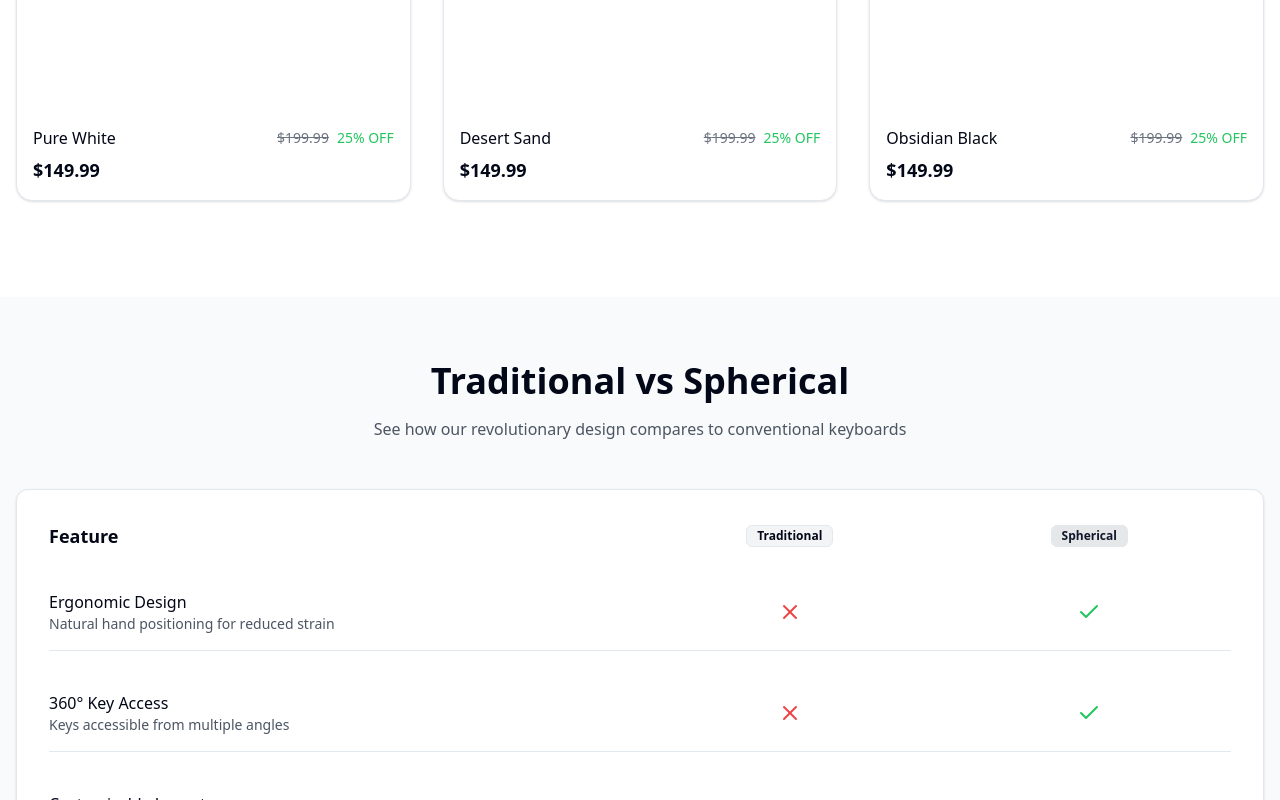
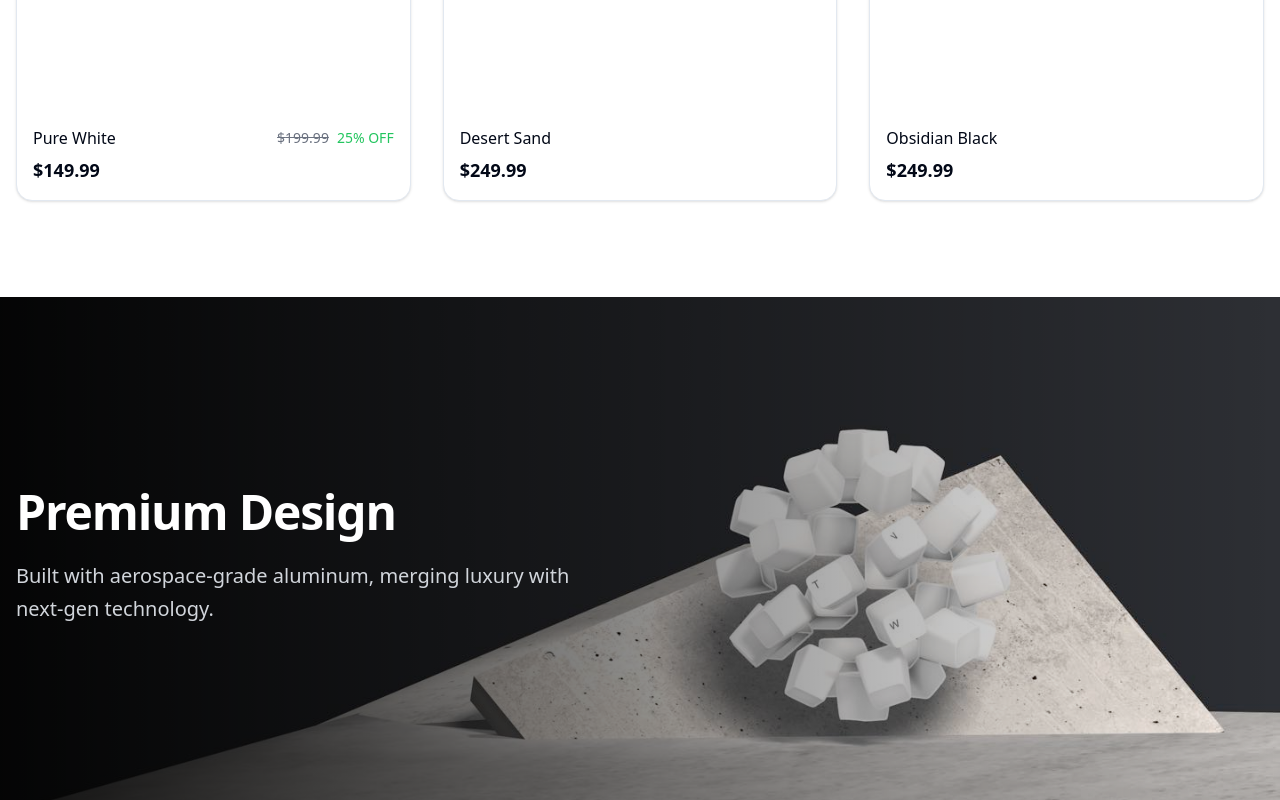
Before and after one commit to CreateWithLevi/Orbkey, a React (Vite) app: page / in a window 1280 px wide. Shown: the part 1660-2460 px from the top of the page. Built offline with nearby package versions, Linux system fonts and the light colour scheme.

Commit message:
feat: add mockup and footer

```diff
--- a/src/components/ColorVariants.tsx
+++ b/src/components/ColorVariants.tsx
@@ -29,13 +29,13 @@ const ColorVariants = ({
     {
       name: "Desert Sand",
       color: "#D2B48C",
-      price: 199.99,
+      price: 249.99,
       modelUrl: "https://prod.spline.design/4PpxJsixxPdW8CKS/scene.splinecode",
     },
     {
       name: "Obsidian Black",
       color: "black",
-      price: 199.99,
+      price: 249.99,
       modelUrl: "https://prod.spline.design/MOFIN26XJxkpcQJ1/scene.splinecode",
     },
   ],
@@ -70,27 +70,34 @@ const ColorVariants = ({
                 <div className="absolute inset-0 bg-gradient-to-b from-transparent to-black/10 opacity-0 group-hover:opacity-100 transition-opacity duration-300"></div>
                 <KeyboardModel modelUrl={variant.modelUrl} height="400px" />
                 <Badge
-                  className="absolute top-3 right-3 bg-[#22C55E] text-white border-0 font-medium px-2 py-0.5 text-xs"
+                  className={`absolute top-3 right-3 ${variant.color === "white" ? "bg-[#22C55E]" : "bg-blue-500"} text-white border-0 font-medium px-2 py-0.5 text-xs`}
                   variant="outline"
                 >
-                  25% OFF
+                  {variant.color === "white" ? "25% OFF" : "NEW"}
                 </Badge>
               </div>
               <div className="text-center">
                 <div className="flex items-center justify-between mb-1.5">
                   <span className="text-base font-medium">{variant.name}</span>
                   <div className="flex items-center gap-2">
+                    {variant.color === "white" ? (
+                      <>
                         <span className="text-sm text-gray-500 line-through">
                           ${variant.price}
                         </span>
                         <span className="text-sm font-medium text-[#22C55E]">
                           25% OFF
                         </span>
+                      </>
+                    ) : null}
                   </div>
                 </div>
                 <div className="flex items-center gap-1">
                   <span className="text-lg font-semibold">
-                    ${discountedPrice(variant.price)}
+                    $
+                    {variant.color === "white"
+                      ? discountedPrice(variant.price)
+                      : variant.price.toFixed(2)}
                   </span>
                 </div>
               </div>
--- a/src/components/Footer.tsx
+++ b/src/components/Footer.tsx
@@ -1,10 +1,90 @@
 import React from "react";
+import { motion } from "framer-motion";
 
 const Footer = () => {
   return (
-    <div className="fixed bottom-0 right-0 bg-white py-2 px-4 z-50">
-      {/* Empty footer to cover Spline watermark */}
-    </div>
+    <footer className="w-full bg-gray-900 text-white py-16">
+      <div className="max-w-7xl mx-auto px-4">
+        <div className="grid grid-cols-1 md:grid-cols-4 gap-12">
+          <motion.div
+            initial={{ opacity: 0, y: 20 }}
+            whileInView={{ opacity: 1, y: 0 }}
+            viewport={{ once: true }}
+            className="space-y-4"
+          >
+            <h3 className="text-xl font-bold">OrbKey</h3>
+            <p className="text-gray-400 text-sm">
+              Revolutionizing typing with spherical ergonomics and premium
+              design.
+            </p>
+          </motion.div>
+
+          <motion.div
+            initial={{ opacity: 0, y: 20 }}
+            whileInView={{ opacity: 1, y: 0 }}
+            viewport={{ once: true }}
+            transition={{ delay: 0.1 }}
+            className="space-y-4"
+          >
+            <h4 className="text-sm font-semibold uppercase tracking-wider">
+              Product
+            </h4>
+            <ul className="space-y-2 text-gray-400">
+              <li>Features</li>
+              <li>Specifications</li>
+              <li>Pre-order</li>
+              <li>Warranty</li>
+            </ul>
+          </motion.div>
+
+          <motion.div
+            initial={{ opacity: 0, y: 20 }}
+            whileInView={{ opacity: 1, y: 0 }}
+            viewport={{ once: true }}
+            transition={{ delay: 0.2 }}
+            className="space-y-4"
+          >
+            <h4 className="text-sm font-semibold uppercase tracking-wider">
+              Company
+            </h4>
+            <ul className="space-y-2 text-gray-400">
+              <li>About</li>
+              <li>Blog</li>
+              <li>Press</li>
+              <li>Careers</li>
+            </ul>
+          </motion.div>
+
+          <motion.div
+            initial={{ opacity: 0, y: 20 }}
+            whileInView={{ opacity: 1, y: 0 }}
+            viewport={{ once: true }}
+            transition={{ delay: 0.3 }}
+            className="space-y-4"
+          >
+            <h4 className="text-sm font-semibold uppercase tracking-wider">
+              Support
+            </h4>
+            <ul className="space-y-2 text-gray-400">
+              <li>Help Center</li>
+              <li>Contact</li>
+              <li>Privacy Policy</li>
+              <li>Terms of Service</li>
+            </ul>
+          </motion.div>
+        </div>
+
+        <motion.div
+          initial={{ opacity: 0 }}
+          whileInView={{ opacity: 1 }}
+          viewport={{ once: true }}
+          transition={{ delay: 0.4 }}
+          className="mt-12 pt-8 border-t border-gray-800 text-center text-gray-400 text-sm"
+        >
+          © {new Date().getFullYear()} OrbKey. All rights reserved.
+        </motion.div>
+      </div>
+    </footer>
   );
 };
 
--- a/src/components/HeroSection.tsx
+++ b/src/components/HeroSection.tsx
@@ -25,7 +25,7 @@ const HeroSection = ({
             className="absolute inset-0 bg-transparent"
             style={{ pointerEvents: "auto" }}
           ></div>
-          <div className="absolute bottom-0 right-0 bg-white py-16 px-24 z-[9999] translate-y-1">
+          <div className="absolute bottom-0 right-0 bg-white py-16 px-32 z-[9999] translate-y-1">
             {/* Empty div to cover Spline watermark */}
           </div>
         </div>
--- /dev/null
+++ b/src/components/ProductMockup.tsx
@@ -0,0 +1,44 @@
+import React from "react";
+import { motion } from "framer-motion";
+
+interface ProductMockupProps {
+  title?: string;
+  description?: string;
+  imageUrl?: string;
+}
+
+const ProductMockup = ({
+  title = "Premium Design",
+  description = "Built with aerospace-grade aluminum, merging luxury with next-gen technology.",
+  imageUrl = "/images/product_mockup_bg.png",
+}: ProductMockupProps) => {
+  return (
+    <section className="w-full h-[65vh] relative bg-[#1C1C1E] overflow-hidden">
+      <div
+        className="absolute inset-0 bg-cover bg-bottom"
+        style={{
+          backgroundImage: `url(${imageUrl})`,
+          backgroundPosition: "right bottom",
+        }}
+      />
+      <div className="absolute inset-0 bg-gradient-to-r from-black/90 to-transparent" />
+
+      <div className="relative h-full max-w-7xl mx-auto px-4 flex items-center">
+        <motion.div
+          initial={{ opacity: 0, x: -20 }}
+          whileInView={{ opacity: 1, x: 0 }}
+          viewport={{ once: true }}
+          transition={{ duration: 0.8 }}
+          className="max-w-xl"
+        >
+          <h2 className="text-5xl font-bold tracking-tight text-white mb-6">
+            {title}
+          </h2>
+          <p className="text-xl text-gray-300 leading-relaxed">{description}</p>
+        </motion.div>
+      </div>
+    </section>
+  );
+};
+
+export default ProductMockup;
--- a/src/components/home.tsx
+++ b/src/components/home.tsx
@@ -5,6 +5,8 @@ import StatsSection from "./StatsSection";
 import ColorVariants from "./ColorVariants";
 import ComparisonSection from "./ComparisonSection";
 import ProductSpecs from "./ProductSpecs";
+import ProductMockup from "./ProductMockup";
+import Footer from "./Footer";
 import { motion } from "framer-motion";
 
 interface HomeProps {
@@ -47,9 +49,13 @@ const Home = ({
 
         <ColorVariants />
 
+        <ProductMockup />
+
         <ComparisonSection features={features} />
 
         <ProductSpecs specs={specs} price={price} />
+
+        <Footer />
       </motion.main>
     </div>
   );
```
Also changed, not shown: public/images/product_mockup_bg.png (added), 1 other file (tests, documents, lock files or other folders). Lines whose indentation alone changed are shown as unchanged.
